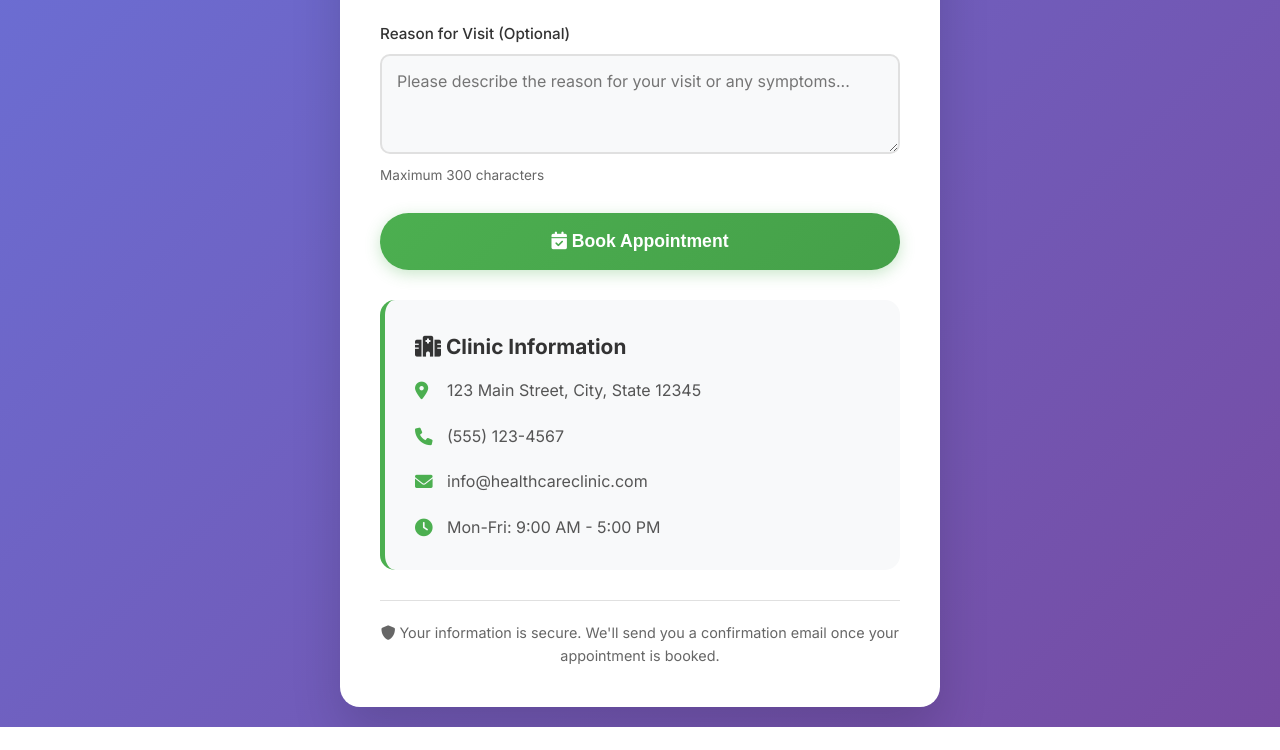
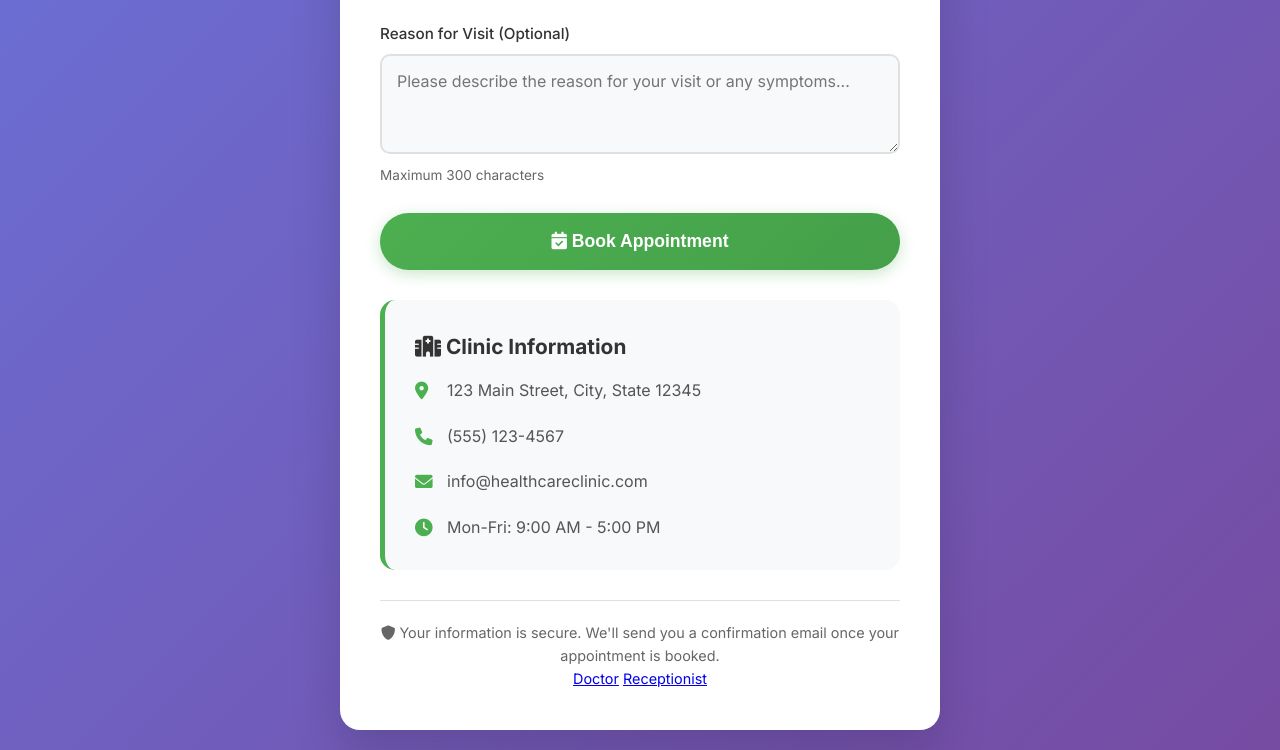
Before and after one commit to ajeeteshgorule/followup, a plain HTML site: page index.html in a window 1280 px wide. Shown: the part 1027-1777 px from the top of the page. Before the commit the page ends 1754 px from the top, so only its background shows below. Drawn offline with Linux system fonts and the light colour scheme.

Commit message:
Update index.html
doctor receptionist button add

```diff
--- a/index.html
+++ b/index.html
@@ -539,6 +539,7 @@
                     <i class="fas fa-shield-alt"></i>
                     Your information is secure. We'll send you a confirmation email once your appointment is booked.
                 </p>
+                <a href=/doctor>Doctor</a> <a href=/receptionist>Receptionist</a>
             </div>
         </div>
     </div>
```
